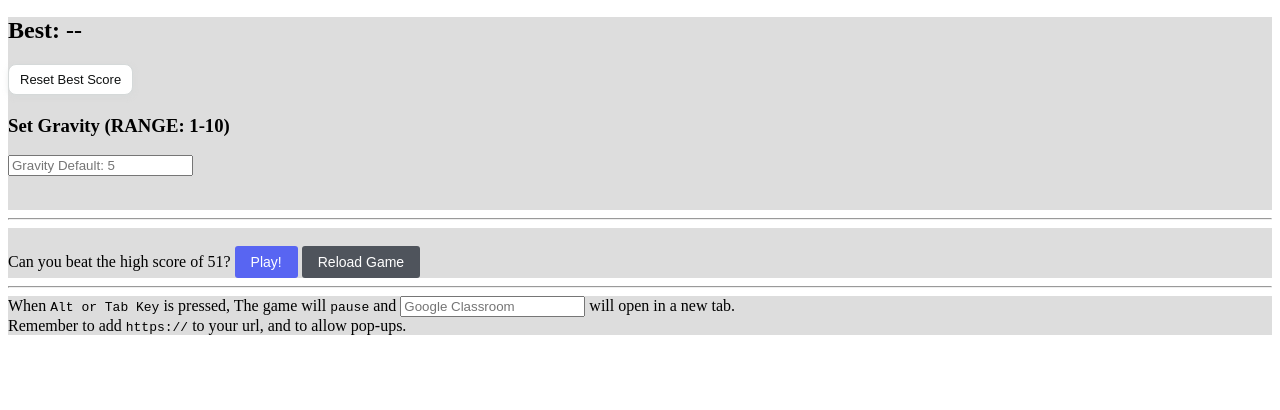
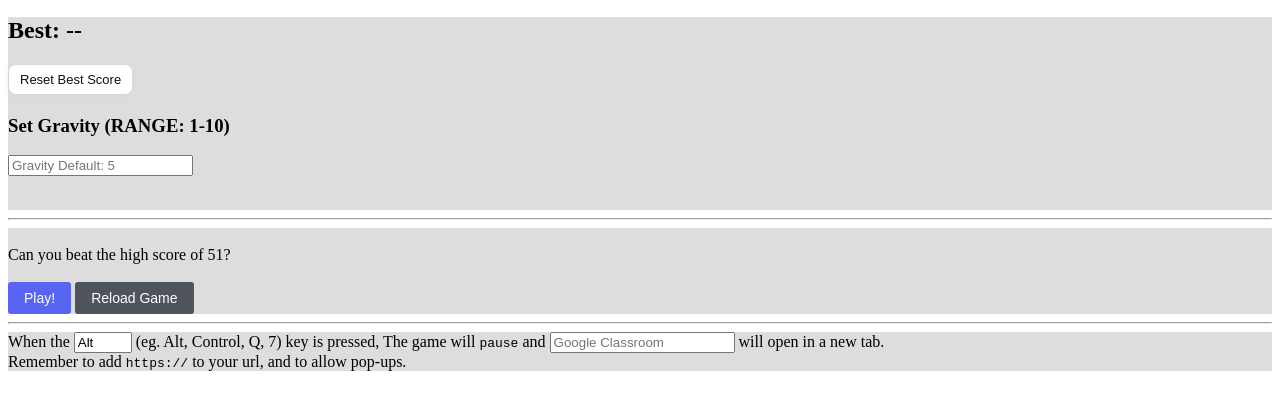
Before and after one commit to py660/py660.github.io, a plain HTML site: page webgame/index.html in a window 1280 px wide. Shown: the part 136-546 px from the top of the page. Drawn offline with Linux system fonts and the light colour scheme.

Commit message:
Update index.html

```diff
--- a/webgame/index.html
+++ b/webgame/index.html
@@ -23,13 +23,13 @@
 <hr>
 <section>
 <br>
-<h id="recordtext">Can you beat the high score of 51?</h4>
+<h id="recordtext">Can you beat the high score of 51?</h4><br></br>
 <button id="play" class="discord2" onclick="startGame()">Play!</button>
 <button id="restart" class="discord3" onclick="restartGame()">Reload Game</button>
 <br></section>
 <hr>
 <section>
-<label for="value">When <code>Alt or Tab Key</code> is pressed, The game will <code>pause</code> and </label><code><input placeholder="Google Classroom" id="url" name="URLname" type="url"></input></code><label> will open in a new tab.</label>
+<label for="value">When the <input id="key" placeholder=""value="Alt" style="width:50px;"></input> (eg. Alt, Control, Q, 7) key is pressed, The game will <code>pause</code> and </label><code><input placeholder="Google Classroom" id="url" name="URLname" type="url"></input></code><label> will open in a new tab.</label>
 <br>
 <caption>Remember to add <code>https://</code> to your url, and to allow pop-ups.</caption>
 <!-- I already know about the runJSOnPageRedirect feature. use at your own risk. -->
```
